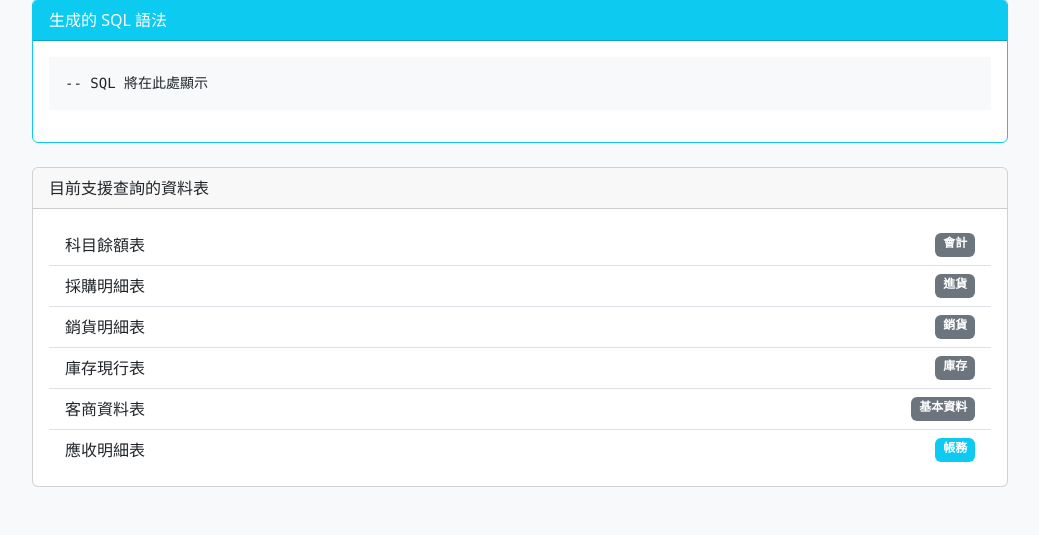
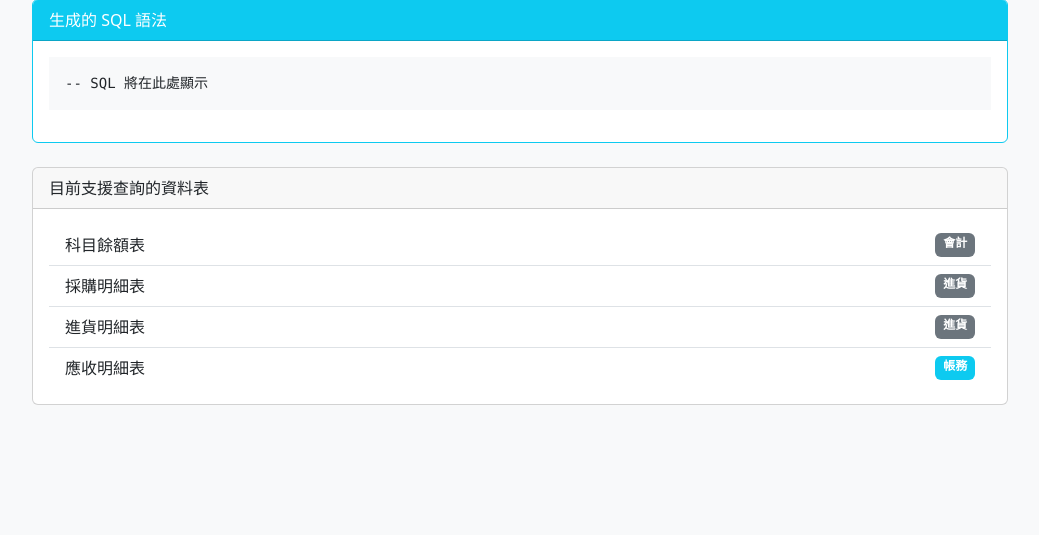
Before and after one commit to onlyatuna/aierp-query-portal, a FastAPI app: page / in a window 1280 px wide. Shown: the part 730-1265 px from the top of the page, without its empty margins (120-1159 px from the left). After the commit the page ends 1135 px from the top, so only its background shows below. Run offline with FastAPI, Linux system fonts and the light colour scheme; some libraries are stand-ins or nearby versions.

Commit message:
refactor: update table list items in index template to replace sales and inventory reports with purchase details

```diff
--- a/templates/index.html
+++ b/templates/index.html
@@ -111,9 +111,7 @@
             <ul class="list-group list-group-flush" id="table-list">
                 <li class="list-group-item d-flex justify-content-between">科目餘額表 <span class="badge bg-secondary">會計</span></li>
                 <li class="list-group-item d-flex justify-content-between">採購明細表 <span class="badge bg-secondary">進貨</span></li>
-                <li class="list-group-item d-flex justify-content-between">銷貨明細表 <span class="badge bg-secondary">銷貨</span></li>
-                <li class="list-group-item d-flex justify-content-between">庫存現行表 <span class="badge bg-secondary">庫存</span></li>
-                <li class="list-group-item d-flex justify-content-between">客商資料表 <span class="badge bg-secondary">基本資料</span></li>
+                <li class="list-group-item d-flex justify-content-between">進貨明細表 <span class="badge bg-secondary">進貨</span></li>
                 <li class="list-group-item d-flex justify-content-between">應收明細表 <span class="badge bg-info">帳務</span></li>
             </ul>
         </div>
```
